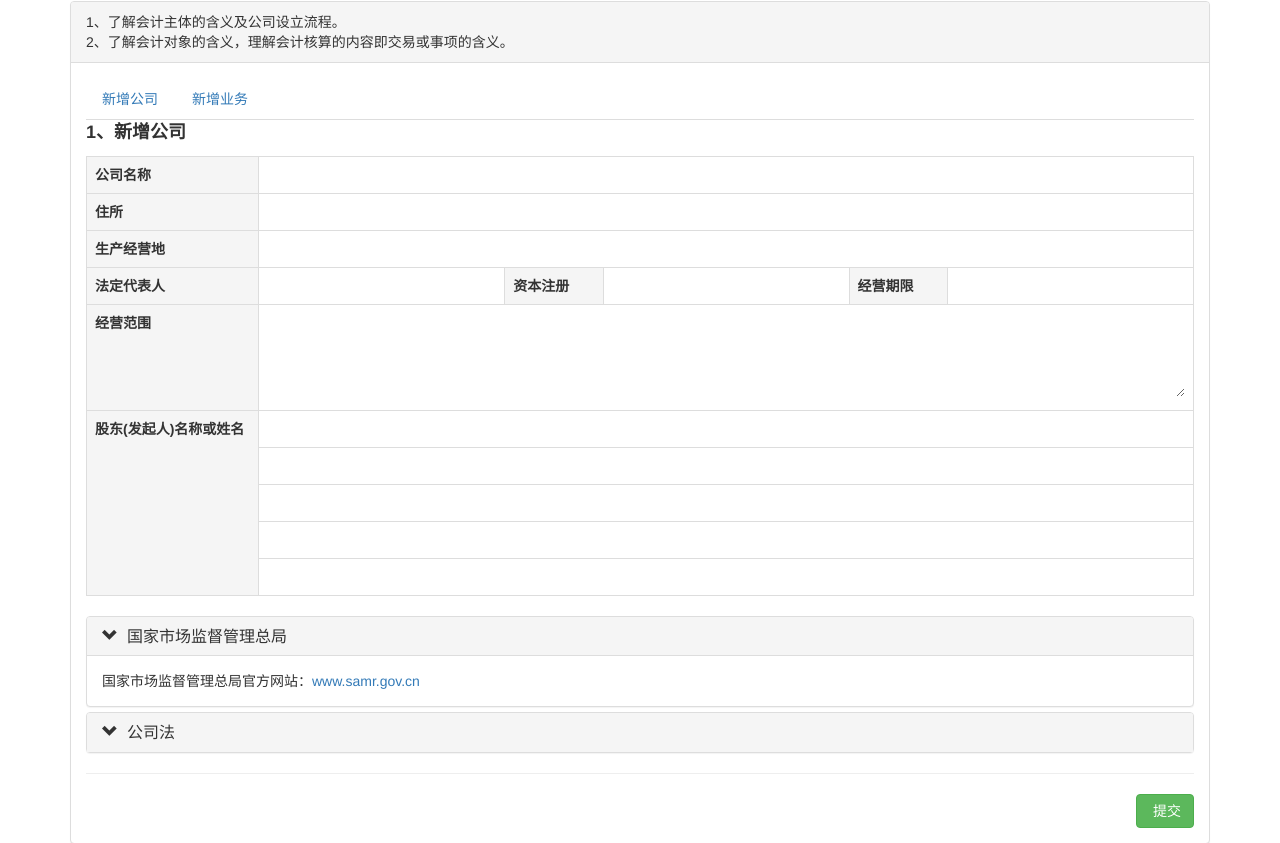
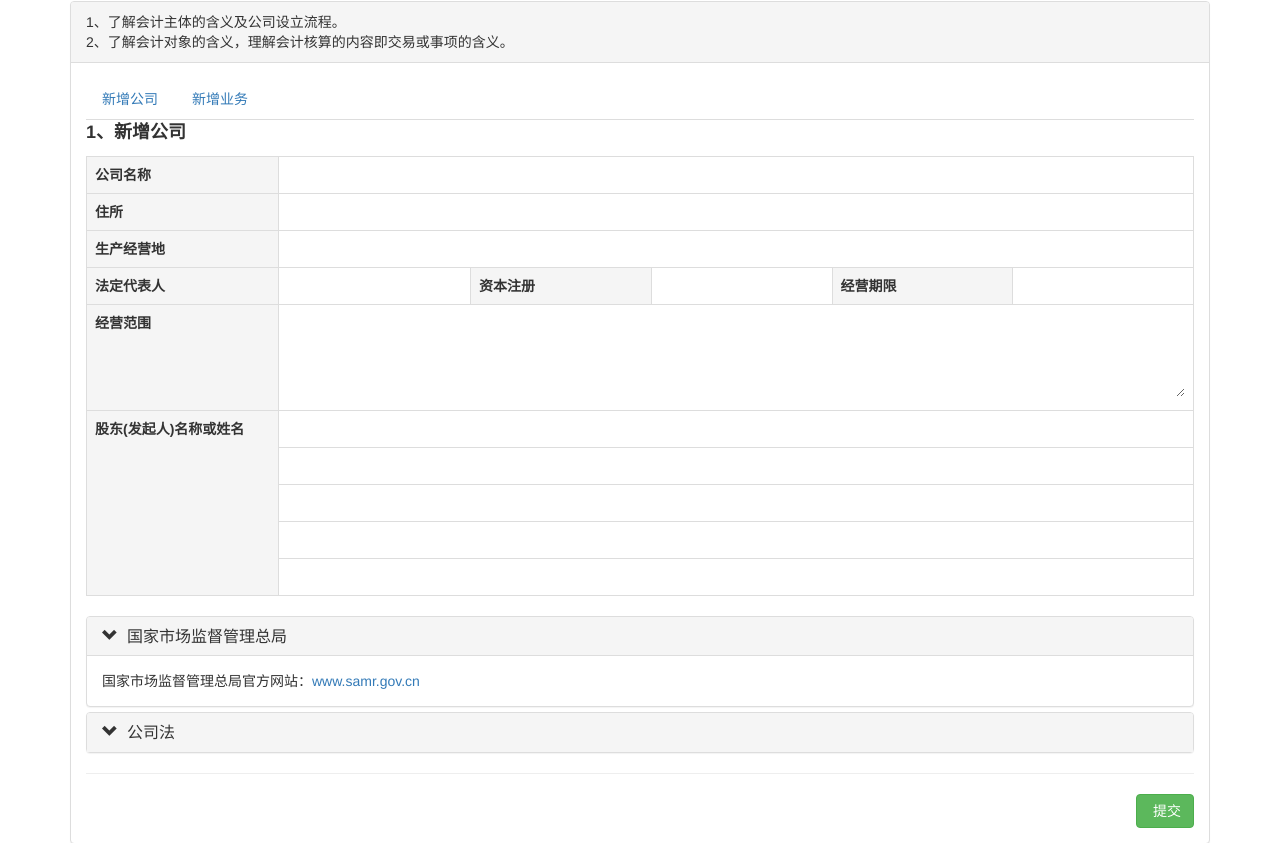
Before and after one commit to Lion-ly/hnit-accoj, a Flask app: page /coursei in a window 1280 px wide. Shown: the part 123-966 px from the top of the page. Run offline with Flask 2, Linux system fonts and the light colour scheme; the visitor is signed in with stand-in values (Sample User, id 1); some libraries are stand-ins or nearby versions.

Commit message:
Update coursei.html
更新推送测试！

```diff
--- a/accoj/templates/course/coursei.html
+++ b/accoj/templates/course/coursei.html
@@ -45,15 +45,12 @@
                                                                id="com_business_addr"></td>
                                     </tr>
                                     <tr>
-                                        <th class="ats-tablecolor-f" style="width: 14%">法定代表人</th>
-                                        <td style="width: 20%"><input type="text" name="com_legal_rep"
-                                                                      id="com_legal_rep"></td>
-                                        <th class="ats-tablecolor-f" style="width: 8%">资本注册</th>
-                                        <td style="width: 20%"><input type="text" name="com_regist_cap"
-                                                                      id="com_regist_cap"></td>
-                                        <th class="ats-tablecolor-f" style="width: 8%">经营期限</th>
-                                        <td style="width: 20%"><input type="text" name="com_operate_period"
-                                                                      id="com_operate_period"></td>
+                                        <th class="ats-tablecolor-f" style="width: 17%">法定代表人</th>
+								<td style="width: 17%" contentEditable="true"></td>
+								<th class="ats-tablecolor-f" style="width: 16%">资本注册</th>
+								<td style="width: 16%" contentEditable="true"></td>
+								<th class="ats-tablecolor-f" style="width: 16%">经营期限</th>
+								<td style="width: 16%" contentEditable="true"></td>
                                     </tr>
                                     <tr>
                                         <th class="ats-tablecolor-f" style="height: 100px">经营范围</th>
```
